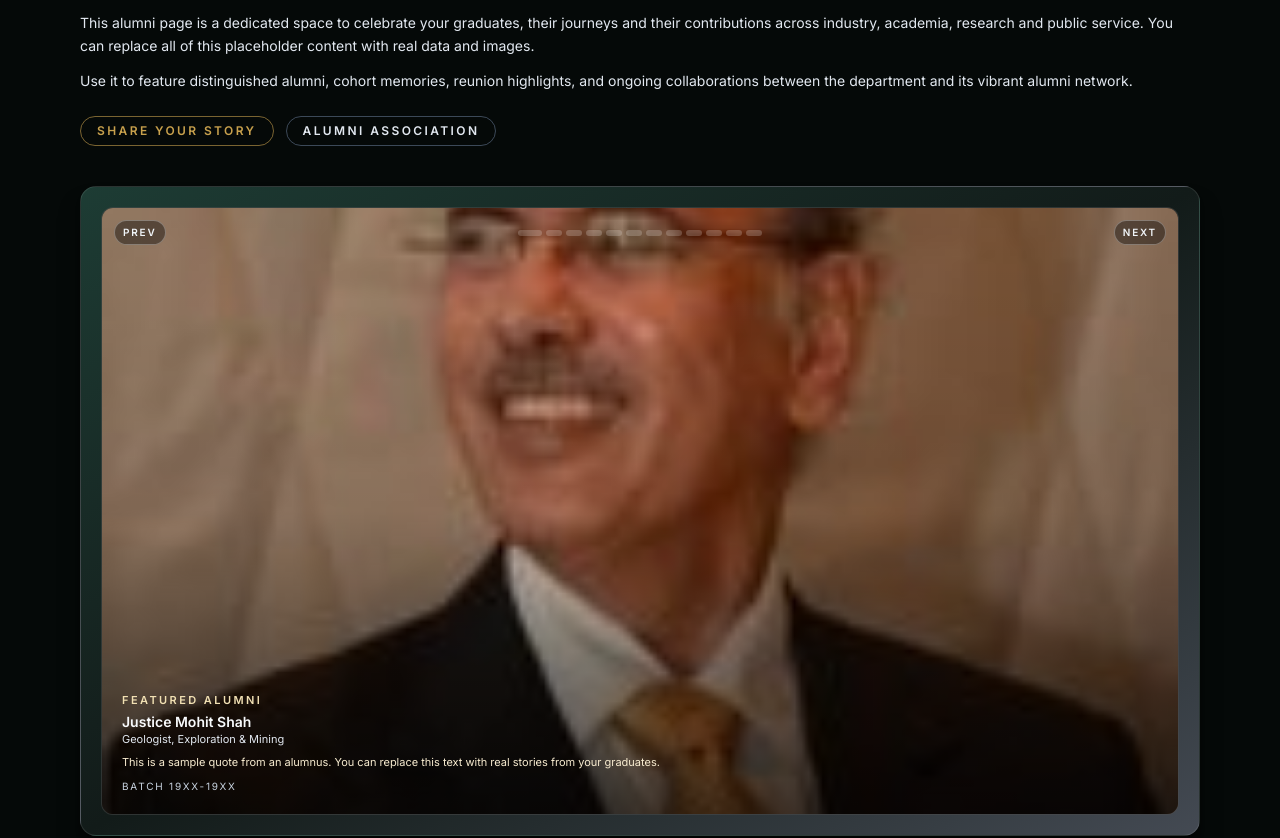
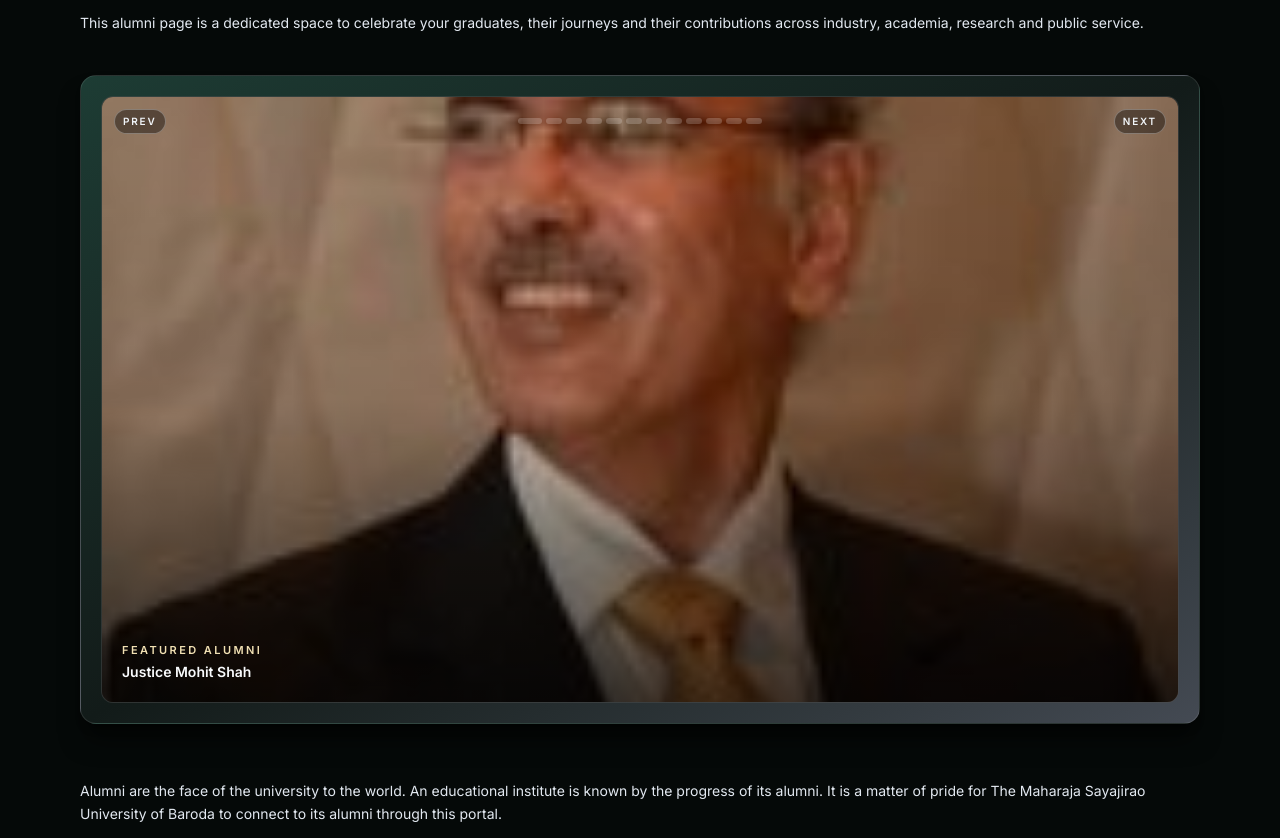
Before and after one commit to gauravhaldar/geology, a Next.js app: page /alumni in a window 1280 px wide. Shown: the part 236-1074 px from the top of the page. Built offline with nearby package versions, Linux system fonts and the light colour scheme.

Commit message:
minor-alumini-edits

```diff
--- a/app/alumni/page.js
+++ b/app/alumni/page.js
@@ -6,121 +6,69 @@ import Image from "next/image";
 const sliderAlumni = [
   {
     name: "Justice Mohit Shah",
-    title: "Geologist, Exploration & Mining",
-    quote:
-      "This is a sample quote from an alumnus. You can replace this text with real stories from your graduates.",
     image: "/alumini/Justice Mohit Shah.jpeg",
-    batch: "Batch 19XX-19XX",
   },
   {
     name: "Ms. Bharti Mukherjee",
-    title: "Research Scientist, Earth Sciences",
-    quote:
-      "Use this area to highlight impact, fieldwork memories, or how the Department shaped career journeys.",
     image: "/alumini/Ms. Bharti Mukherjee.jpg",
-    batch: "Batch 20XX-20XX",
   },
   {
     name: "Prof. Bakul Dholakia",
-    title: "Energy & Sustainability Consultant",
-    quote:
-      "You can showcase global roles, leadership positions and contributions to industry or academia.",
     image: "/alumini/Prof. Bakul Dholakia.jpg",
-    batch: "Batch 20XX-20XX",
   },
   {
     name: "Shri Ajay Bhatt",
-    title: "Leadership / Industry",
-    quote:
-      "Use this area to showcase global roles, leadership positions and contributions to industry or academia.",
     image: "/alumini/Shri Ajay Bhatt.jpg",
-    batch: "Batch 20XX-20XX",
   },
   {
     name: "Shri Amarsinh Chaudhary",
-    title: "Research / Academia",
-    quote:
-      "Use this area to showcase global roles, leadership positions and contributions to industry or academia.",
     image: "/alumini/Shri Amarsinh Chaudhary.jpg",
-    batch: "Batch 20XX-20XX",
   },
   {
     name: "Shri Anshuman Gaekwad",
-    title: "Entrepreneurship",
-    quote:
-      "Use this area to showcase global roles, leadership positions and contributions to industry or academia.",
     image: "/alumini/Shri Anshuman Gaekwad.jpeg",
-    batch: "Batch 20XX-20XX",
   },
   {
     name: "Shri Atul Bedade",
-    title: "Public Service",
-    quote:
-      "Use this area to showcase global roles, leadership positions and contributions to industry or academia.",
     image: "/alumini/Shri Atul Bedade.jpeg",
-    batch: "Batch 20XX-20XX",
   },
   {
     name: "Shri Chimanbhai Patel",
-    title: "Public Service",
-    quote:
-      "Use this area to showcase global roles, leadership positions and contributions to industry or academia.",
     image: "/alumini/Shri Chimanbhai Patel.jpg",
-    batch: "Batch 20XX-20XX",
   },
   {
     name: "Shri D K Gaekwad",
-    title: "Public Service",
-    quote:
-      "Use this area to showcase global roles, leadership positions and contributions to industry or academia.",
     image: "/alumini/Shri D K Gaekwad.jpg",
-    batch: "Batch 20XX-20XX",
   },
   {
     name: "Shri Dadasaheb Phalke",
-    title: "Public Service",
-    quote:
-      "Use this area to showcase global roles, leadership positions and contributions to industry or academia.",
     image: "/alumini/Shri Dadasaheb Phalke.jpeg",
-    batch: "Batch 20XX-20XX",
   },
   {
     name: "Shri Kiran More",
-    title: "Public Service",
-    quote:
-      "Use this area to showcase global roles, leadership positions and contributions to industry or academia.",
     image: "/alumini/Shri Kiran More.jpeg",
-    batch: "Batch 20XX-20XX",
   },
   {
     name: "Shri Nayan Mongia",
-    title: "Public Service",
-    quote:
-      "Use this area to showcase global roles, leadership positions and contributions to industry or academia.",
     image: "/alumini/Shri Nayan Mongia.jpeg",
-    batch: "Batch 20XX-20XX",
   },
 ];
 
 const highlightAlumni = [
   {
     name: "Justice Mohit Shah",
-    role: "Leadership / Industry",
     image: "/alumini/Justice Mohit Shah.jpeg",
   },
   {
     name: "Ms. Bharti Mukherjee",
-    role: "Research / Academia",
     image: "/alumini/Ms. Bharti Mukherjee.jpg",
   },
   {
     name: "Prof. Bakul Dholakia",
-    role: "Entrepreneurship",
     image: "/alumini/Prof. Bakul Dholakia.jpg",
   },
   {
     name: "Shri Ajay Bhatt",
-    role: "Public Service",
     image: "/alumini/Shri Ajay Bhatt.jpg",
   },
 ];
@@ -169,22 +117,16 @@ export default function AlumniPage() {
             <p className="mt-4 text-sm leading-relaxed text-slate-200">
               This alumni page is a dedicated space to celebrate your graduates, their journeys
               and their contributions across industry, academia, research and public service.
-              You can replace all of this placeholder content with real data and images.
-            </p>
-            <p className="mt-3 text-sm leading-relaxed text-slate-200">
-              Use it to feature distinguished alumni, cohort memories, reunion highlights,
-              and ongoing collaborations between the department and its vibrant alumni
-              network.
             </p>
 
-            <div className="mt-6 flex flex-wrap gap-3 text-xs">
+            {/* <div className="mt-6 flex flex-wrap gap-3 text-xs">
               <button className="rounded-full border border-[#C8A14D]/60 px-4 py-1.5 font-semibold uppercase tracking-[0.2em] text-[#C8A14D] hover:bg-[#C8A14D] hover:text-[#1D3C34]">
                 Share Your Story
               </button>
               <button className="rounded-full border border-slate-500/60 px-4 py-1.5 font-semibold uppercase tracking-[0.2em] text-slate-200 hover:bg-slate-200 hover:text-[#0f1815]">
                 Alumni Association
               </button>
-            </div>
+            </div> */}
           </div>
 
           {/* Main slider */}
@@ -208,13 +150,6 @@ export default function AlumniPage() {
                 </p>
                 <p className="mt-1 text-sm font-semibold text-slate-50">
                   {activeSlide.name}
-                </p>
-                <p className="text-[11px] text-slate-200">{activeSlide.title}</p>
-                <p className="mt-2 line-clamp-3 text-[11px] leading-relaxed text-[#F8ECD0]">
-                  {activeSlide.quote}
-                </p>
-                <p className="mt-2 text-[10px] uppercase tracking-[0.18em] text-slate-300">
-                  {activeSlide.batch}
                 </p>
               </div>
 
@@ -420,10 +355,6 @@ export default function AlumniPage() {
                 Snapshots from the alumni galaxy.
               </h2>
             </div>
-            <p className="max-w-xl text-xs text-slate-300">
-              Replace these cards with real alumni photos and short captions – awards, field
-              photos, reunion moments, keynote talks and more.
-            </p>
           </div>
 
           <div className="mt-6 grid gap-5 sm:grid-cols-2 lg:grid-cols-4">
@@ -443,15 +374,8 @@ export default function AlumniPage() {
                   <div className="pointer-events-none absolute inset-0 bg-gradient-to-t from-black/70 via-black/10 to-transparent" />
                 </div>
                 <div className="flex flex-1 flex-col p-3 text-xs">
-                  <p className="text-[11px] font-semibold uppercase tracking-[0.2em] text-[#F1E0B3]">
-                    {alumnus.role}
-                  </p>
-                  <p className="mt-2 text-sm font-semibold text-slate-50">
+                  <p className="text-sm font-semibold text-slate-50">
                     {alumnus.name}
-                  </p>
-                  <p className="mt-2 line-clamp-3 text-[11px] leading-relaxed text-slate-300">
-                    Short description or achievement highlight can be written here for this
-                    alumnus.
                   </p>
                 </div>
               </div>
```
